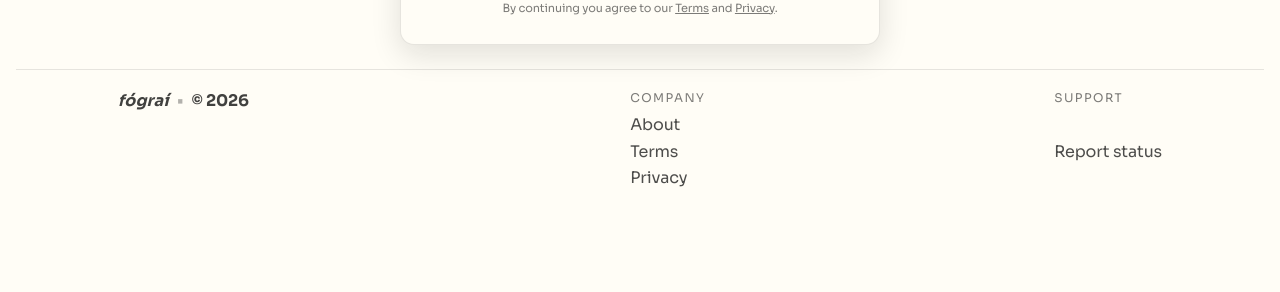
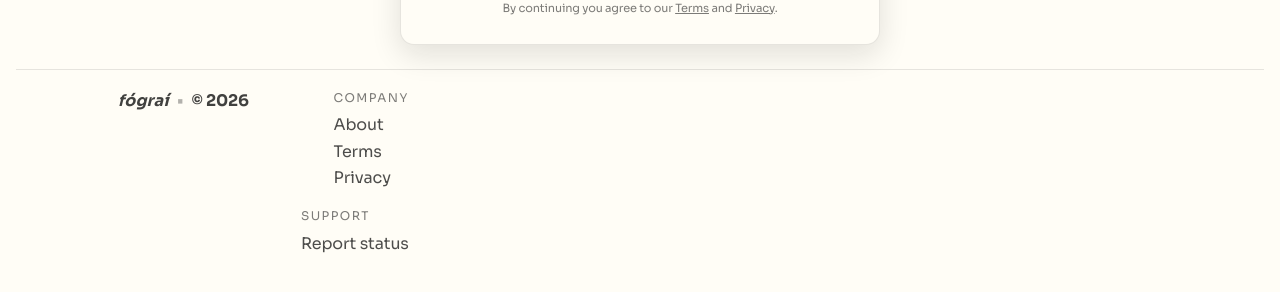
Before and after one commit to fograi/fogr.ai, a SvelteKit app: page /login in a window 1280 px wide. Shown: the part 346-638 px from the top of the page. Built offline with nearby package versions, Linux system fonts and the light colour scheme; no server answers; the database is empty.

Commit message:
feat: improve report form checkbox layout and enhance footer link alignment

```diff
--- a/src/routes/+layout.svelte
+++ b/src/routes/+layout.svelte
@@ -63,6 +63,7 @@
 		display: grid;
 		gap: 1.25rem;
 		align-items: start;
+		justify-items: center;
 	}
 	.brand-line {
 		display: inline-flex;
@@ -81,11 +82,13 @@
 		display: grid;
 		grid-template-columns: repeat(auto-fit, minmax(140px, 1fr));
 		gap: 1.25rem;
+		justify-items: center;
 	}
 	.link-group {
 		display: grid;
 		gap: 0.35rem;
-		justify-items: start;
+		justify-items: center;
+		text-align: center;
 	}
 	.link-group .label {
 		margin: 0 0 0.25rem;
@@ -104,9 +107,14 @@
 	@media (min-width: 768px) {
 		.site-footer .wrap {
 			grid-template-columns: auto 1fr;
+			justify-items: start;
 		}
 		.link-grid {
 			justify-items: end;
 		}
+		.link-group {
+			justify-items: start;
+			text-align: left;
+		}
 	}
 </style>
```
Also changed, not shown: src/routes/(public)/ad/[slug]/+page.svelte (+7 -4 lines).
